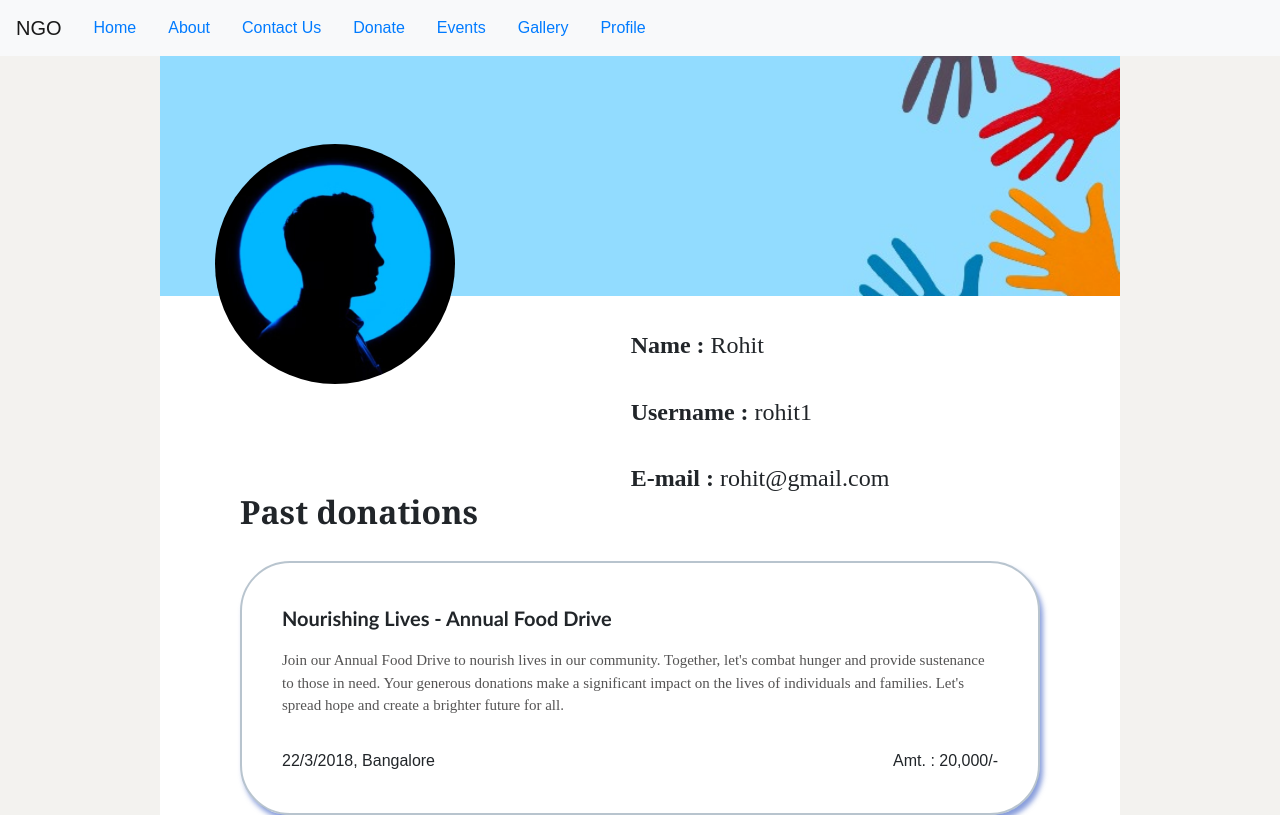
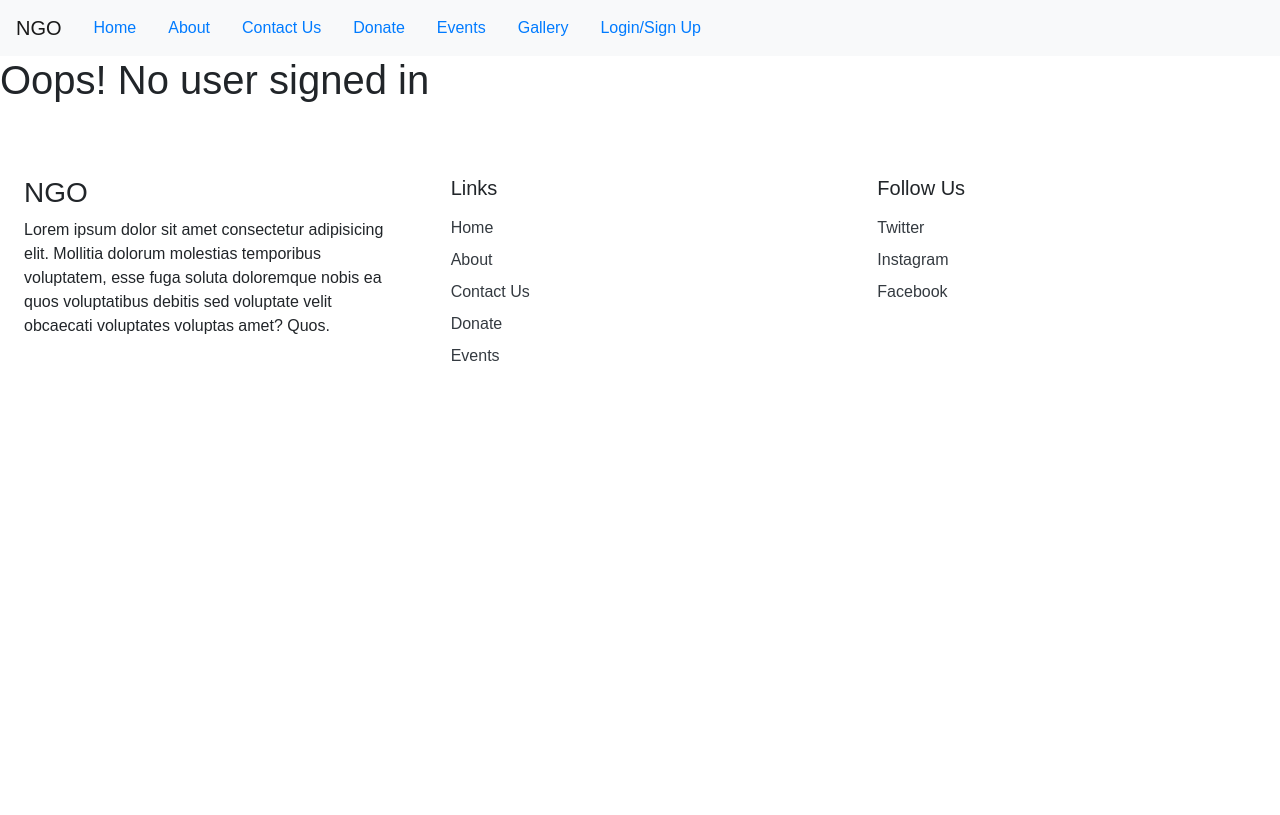
Before and after one commit to rohitphalke/Dev-Wizards-NGO.github.io, a React (Create React App) app: page /profile in a window 1280 px wide. Shown: the top 815 px of the page. Built offline with nearby package versions, Linux system fonts and the light colour scheme; some icons are missing.

Commit message:
Completed signup login logout functionality

```diff
--- a/src/App.js
+++ b/src/App.js
@@ -15,22 +15,29 @@ import {
   Routes,
   Route
 } from "react-router-dom";
+import { useState } from 'react';
 
 function App() {
+  const [loginStatus, setLoginStatus] = useState("Login/Sign Up")
+  const [userInfo, setUserInfo] = useState({name:"", username: "", email: "", password: ""})
   return (
     <>
       <Router>
-          <Navbar/>
+          <Navbar stat={{loginStatus, setLoginStatus}}/>
           <Routes>
             <Route path="/" element={<Home />} />
             <Route path="/home" element={<Home />} />
-            <Route path="/signup_login" element={<Login />} />
+            <Route path="/signup_login" element={<Login user_stat={{userInfo, setUserInfo, setLoginStatus}}/>} />
+            {/* <Route path="/signup_login" component={Login} user_stat={{userInfo, setUserInfo, setLoginStatus}}/> */}
             <Route path="/about" element={<About />} />
             <Route path="/contact" element={<Contact />} />
             <Route path="/donate" element={<Donate />} />
             <Route path="/events" element={<Events />} />
             <Route path="/gallery" element={<Gallery />} />
-            <Route path="/profile" element={<Profile name='Rohit' username='rohit1' email='rohit@gmail.com'/>} />
+            {
+              userInfo.name !== "" ? <Route path="/profile" element={<Profile user_info={userInfo}/>} /> : <Route path="/profile" element={<h1>Oops! No user signed in</h1>} />
+            }
+
           </Routes>
           <Footer/>
       </Router>
--- a/src/components/Login.js
+++ b/src/components/Login.js
@@ -1,6 +1,7 @@
 import React from 'react'
 import signin from '../assets/signin.svg'
 import signup from '../assets/signup.svg'
+import { useNavigate } from 'react-router-dom';
 const Login = (props) => {
   const onclick_sign_in_btn = () => {
     const container = document.querySelector(".container");
@@ -18,29 +19,72 @@ const Login = (props) => {
     const container = document.querySelector(".container");
     container.classList.add("sign-up-mode2");
   }
-  const sign_in = () => {
-    let username = document.getElementById('sign_in_name').target.value
-    let password = document.getElementById('sign_in_passowrd').target.value
 
+  const navigate = useNavigate();
+
+  const onsubmit = (event) => {
+    event.preventDefault()
+    props.user_stat.setUserInfo(props.user_stat.userInfo)
+    onclick_sign_in_btn()
   }
-  const sign_up = () => {
+  const onsubmit1 = (event) => {
+    event.preventDefault()
+    let username = event.target.elements['sign_in_username'].value;
+    let password = event.target.elements['sign_in_password'].value;
 
+    if(props.user_stat.userInfo.username===username && props.user_stat.userInfo.password===password){
+        props.user_stat.setLoginStatus("Profile")
+        navigate('/');
+    }
+    else{
+        alert('Incorrect username or password!');
+    }
   }
+
+const onchange_sign_up = (event) => {
+    const {name, value} = event.target
+    if(name==="name"){
+        props.user_stat.setUserInfo((prevalue)=>({
+            ...prevalue,
+            name:value
+        }))
+    }
+    else if(name==="username"){
+        props.user_stat.setUserInfo((prevalue)=>({
+            ...prevalue,
+            username: value
+        }))
+    }
+    else if(name==="email"){
+        props.user_stat.setUserInfo((prevalue)=>({
+            ...prevalue,
+            email: value
+        }))
+    }
+    else if(name==="password"){
+        props.user_stat.setUserInfo((prevalue)=>({
+            ...prevalue,
+            password: value
+        }))
+    }
+
+}
+
   return (
     <div className="login_body">
         <div className="container">
         <div className="signin-signup">
-            <form action="" className="sign-in-form">
+            <form onSubmit={onsubmit1} className="sign-in-form">
                 <h2 className="title">Sign in</h2>
                 <div className="input-field">
                     <i className="fas fa-user"></i>
-                    <input type="text" placeholder="Username"/>
+                    <input type="text" placeholder="Username" name='sign_in_username' defaultValue="" autoComplete='current-username'/>
                 </div>
                 <div className="input-field">
                     <i className="fas fa-lock"></i>
-                    <input type="password" placeholder="Password"/>
+                    <input type="password" placeholder="Password" name='sign_in_password' defaultValue="" autoComplete='current-password'/>
                 </div>
-                <input type="submit" value="Login" className="btn" onclick={sign_in}/>
+                <button type="submit" value="Login" className="btn">Sign In</button>
                 <p className="social-text">Or Sign in with our NGO</p>
                 <div className="social-media">
                     <a href="/" className="social-icon">
@@ -58,25 +102,25 @@ const Login = (props) => {
                 </div>
                 <p className="account-text">Don't have an account? <a href="/" id="sign-up-btn2" onClick={onclick_sign_up_btn2}>Sign up</a></p>
             </form>
-            <form action="" className="sign-up-form">
+            <form onSubmit={onsubmit} className="sign-up-form">
                 <h2 className="title">Sign up</h2>
                 <div className="input-field">
                     <i className="fas fa-file-signature"></i>
-                    <input type="text" placeholder="Name" id='sign_up_name'/>
+                    <input type="text" placeholder="Name" id='sign_up_name' onChange={onchange_sign_up} name='name' autoComplete='current-name'/>
                 </div>
                 <div className="input-field">
                     <i className="fas fa-user"></i>
-                    <input type="text" placeholder="Username" id='sign_up_username'/>
+                    <input type="text" placeholder="Username" id='sign_up_username' onChange={onchange_sign_up} name='username' autoComplete='current-username'/>
                 </div>
                 <div className="input-field">
                     <i className="fas fa-envelope"></i>
-                    <input type="text" placeholder="Email" id='sign_up_email'/>
+                    <input type="email" placeholder="Email" id='sign_up_email' onChange={onchange_sign_up} name='email' autoComplete='current-email'/>
                 </div>
                 <div className="input-field">
                     <i className="fas fa-lock"></i>
-                    <input type="password" placeholder="Password" id='sign_up_password'/>
+                    <input type="password" placeholder="Password" id='sign_up_password' onChange={onchange_sign_up} name='password' autoComplete='current-password'/>
                 </div>
-                <input type="submit" value="Sign up" className="btn" onclick={sign_up}/>
+                <button type="submit" value="Sign up" className="btn" >Sign Up</button>
                 <p className="social-text">Or Sign in with social platform</p>
                 <div className="social-media">
                     <a href="/" className="social-icon">
@@ -92,7 +136,7 @@ const Login = (props) => {
                         <i className="fab fa-linkedin-in"></i>
                     </a>
                 </div>
-                <p className="account-text">Already have an account? <a href="/" id="sign-in-btn2" onClick={onclick_sign_in_btn2}>Sign in</a></p>
+                <p className="account-text">Already have an account? <a href="/signup_login" id="sign-in-btn2" onClick={onclick_sign_in_btn2}>Sign in</a></p>
             </form>
         </div>
         <div className="panels-container">
--- a/src/components/Navbar.js
+++ b/src/components/Navbar.js
@@ -1,6 +1,12 @@
 import React from 'react'
-import { Link } from "react-router-dom";
-const Navbar = () => {
+import { Link, useNavigate } from "react-router-dom";
+const Navbar = (props) => {
+  const navigate = useNavigate()
+  const logout = (event) => {
+    event.preventDefault();
+    props.stat.setLoginStatus("Login/Sign Up")
+    navigate('/')
+  }
   return (
     <nav
       className={"navbar navbar-expand-lg navbar-light bg-light"}
@@ -51,10 +57,19 @@ const Navbar = () => {
             </Link>
           </li>
           <li className="nav-item mx-3">
-            <Link className="nav-a" to="/profile">
-              Profile
+            <Link className="nav-a" to={props.stat.loginStatus==="Profile" ? "/profile" : "/signup_login"}>
+              {props.stat.loginStatus}
             </Link>
           </li>
+          {props.stat.loginStatus==="Profile" ?
+            <li className="nav-item mx-3">
+            <Link style={{pointer:'cursor'}} className="nav-a" onClick={logout} >
+              Log Out
+            </Link>
+          </li>
+            :
+            <li style={{display: 'none'}}></li>
+          }
         </ul>
         {/* <form className="form-inline my-2 my-lg-0">
           <input
--- a/src/components/Profile.js
+++ b/src/components/Profile.js
@@ -33,9 +33,9 @@ const Profile = (props) => {
             <img src={user_photo} alt="user_photo" className='user_photo'/>
 
           <div className="userdata">
-            <p><span>Name : </span>{props.name}</p>
-            <p><span>Username : </span>{props.username}</p>
-            <p><span>E-mail : </span>{props.email}</p>
+            <p><span>Name : </span>{props.user_info.name}</p>
+            <p><span>Username : </span>{props.user_info.username}</p>
+            <p><span>E-mail : </span>{props.user_info.email}</p>
           </div>
         </div>
         <div>
```
Also changed, not shown: src/css_files/rohit.css (+9 -0 lines).
